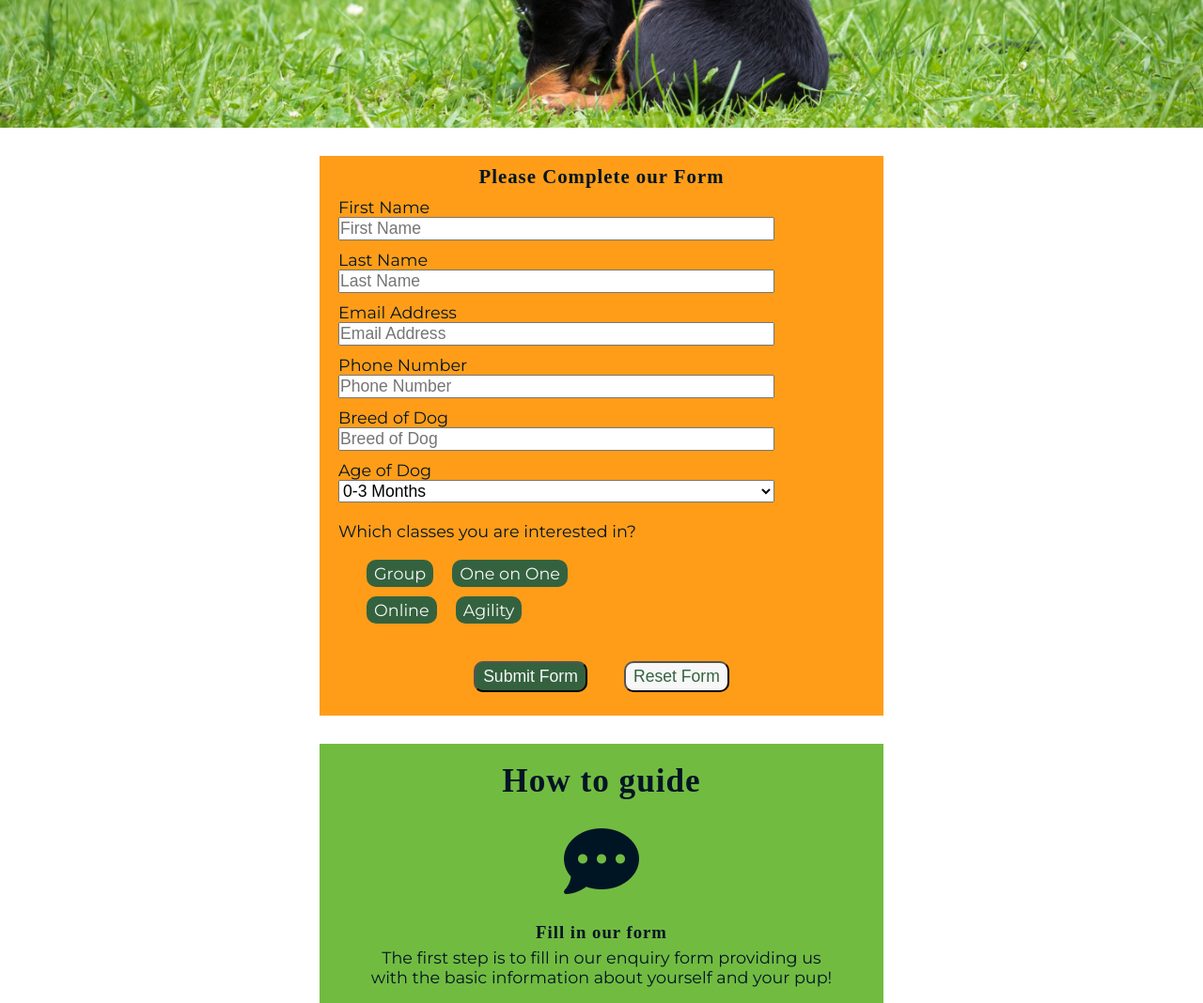
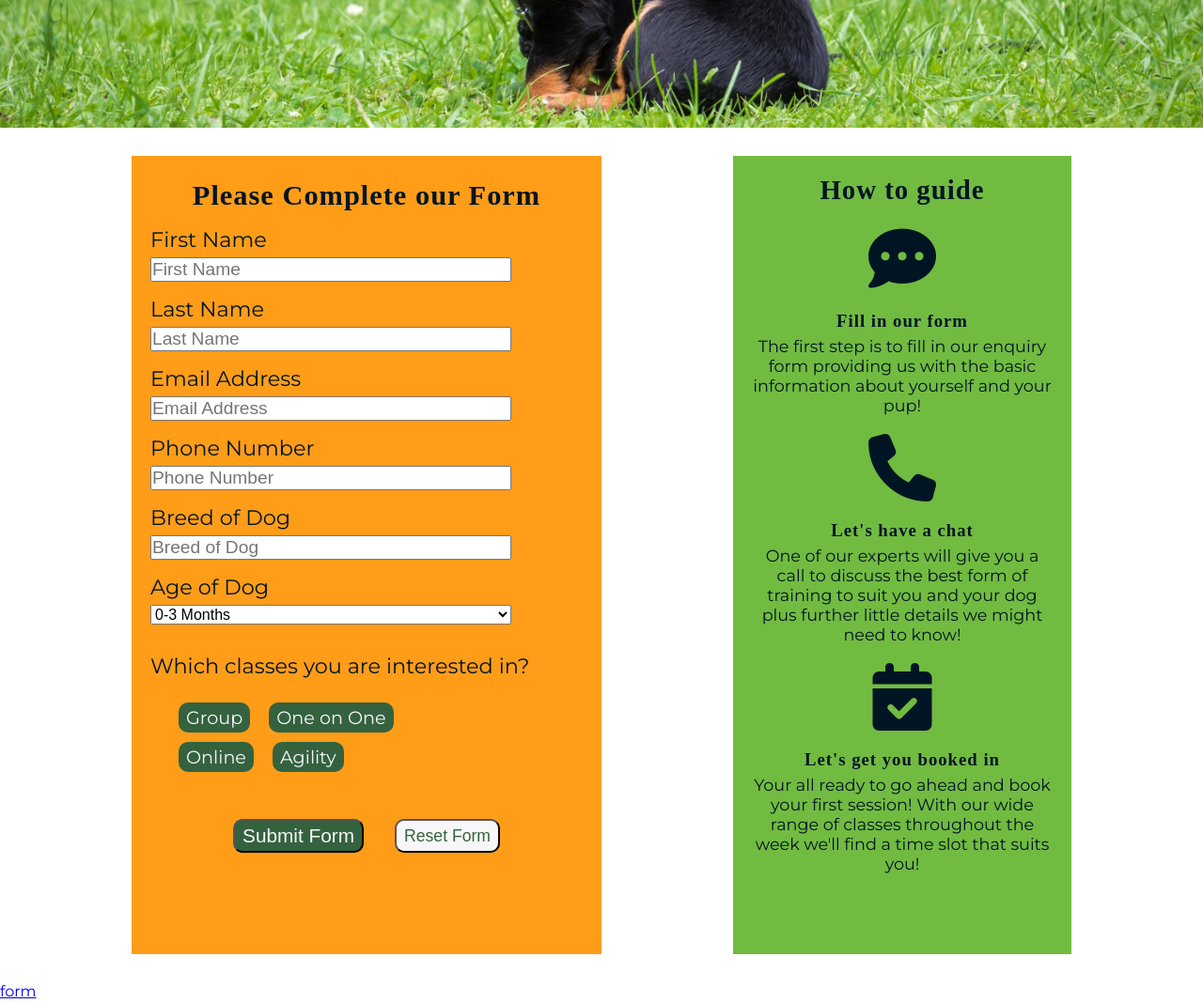
Before and after one commit to lunartechfreek/pawfect-pups, a plain HTML site: page booking.html in a window 1280 px wide. Shown: the part 500-1568 px from the top of the page at 94% size. Drawn offline with Linux system fonts and the light colour scheme; a web font is replaced by a local one.

Commit message:
Made booking page responsive

```diff
--- a/assets/css/style.css
+++ b/assets/css/style.css
@@ -468,7 +468,7 @@ form h2 {
 }
 
 select {
-    font-size: 1.1em;
+    font-size: 1em;
     margin-left: 10px;
     width: 80%;
 }
@@ -536,20 +536,19 @@ input[type="checkbox"]:checked+label {
 aside {
     background-color: rgba(99, 180, 45, 0.9);
     width: 80vw;
-    margin: 0 auto;
+    margin: 30px auto;
     padding: 20px 0 30px;
     text-align: center;
     max-width: 600px;
 }
 
 aside > h2 {
-    font-size: 220%;
+    font-size: 1.7em;
 }
 
 aside > div {
-    width: 70vw;
+    width: 80%;
     margin: 0 auto;
-    max-width: 500px;
 }
 
 .how-to-box i {
@@ -796,6 +795,14 @@ footer {
     /* Booking */
     #booking-hero {
     background: url("../images/booking-hero.webp") no-repeat 45% 50%/160%;
+    }
+
+    form h2 {
+        font-size: 180%;
+    }
+
+    aside > h2 {
+        font-size: 180%;
     }
 }
 
@@ -1130,6 +1137,70 @@ footer {
     background: url("../images/booking-hero.webp") no-repeat 45% 50%/100%;
     }
 
+    #main-booking-box {
+        display: flex;
+        justify-content: space-evenly;
+    }
+
+    form {
+        max-width: 500px;
+        height: 850px;
+    }
+
+    form h2 {
+    font-size: 190%;
+    margin: 15px 0;
+    }
+
+    .form-label {
+    font-size: 1.4em;
+    margin: 5px 10px;
+    }
+
+    .form-input {
+        font-size: 1.2em;
+    }
+
+    fieldset {
+        margin: 30px 0;
+    }
+
+    legend {
+    font-size: 1.4em;
+    margin: 5px 10px;
+    }
+
+    #checkbox-box {
+        margin-top: 10px;
+    }
+
+    #checkbox-box div {
+        width: 230px;
+    }
+
+    .checkbox-label {
+        font-size: 1.2rem;
+    }
+
+    .submit {
+        font-size: 1.3rem;
+    }
+
+    aside {
+        max-width: 360px;
+        margin: 30px 0;
+        height: 850px;
+    }
+
+    aside > div {
+        width: 90%;
+    }
+
+    .how-to-box i {
+    margin: 20px auto;
+    font-size: 450%;
+    }
+
     .checkbox-label:hover {
     background-color: #ff9301;
     color: #001524;
--- a/booking.html
+++ b/booking.html
@@ -62,6 +62,7 @@
                 <h1>Booking</h1>
             </div>
         </section>
+        <div id="main-booking-box">
             <section id="form-section">
                 <form action="completed-form.html" method="get">
                     <h2>Please Complete our Form</h2>
@@ -129,6 +130,7 @@
                     </div>
                 </div>
             </aside>
+        </div>
         <a href="completed-form.html">form</a>
     </main>
 
```
Lines whose indentation alone changed are shown as unchanged.
